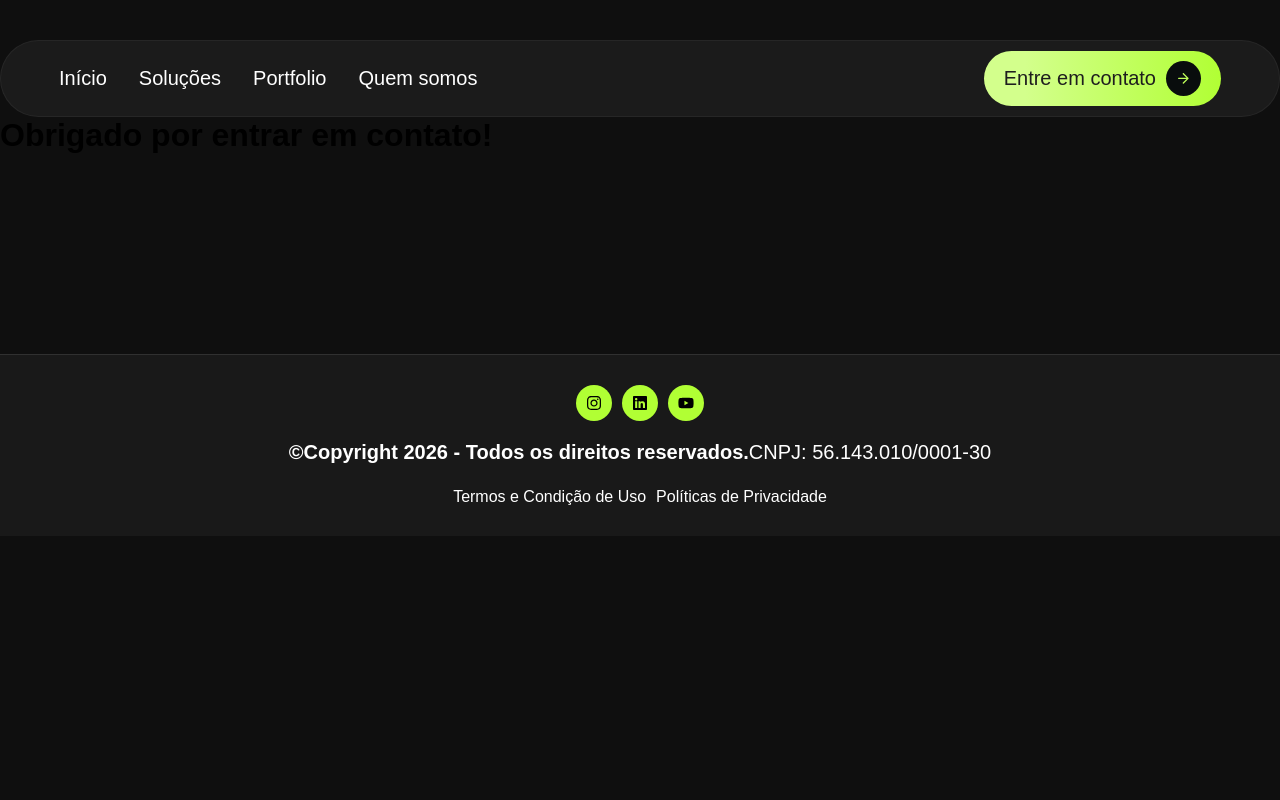
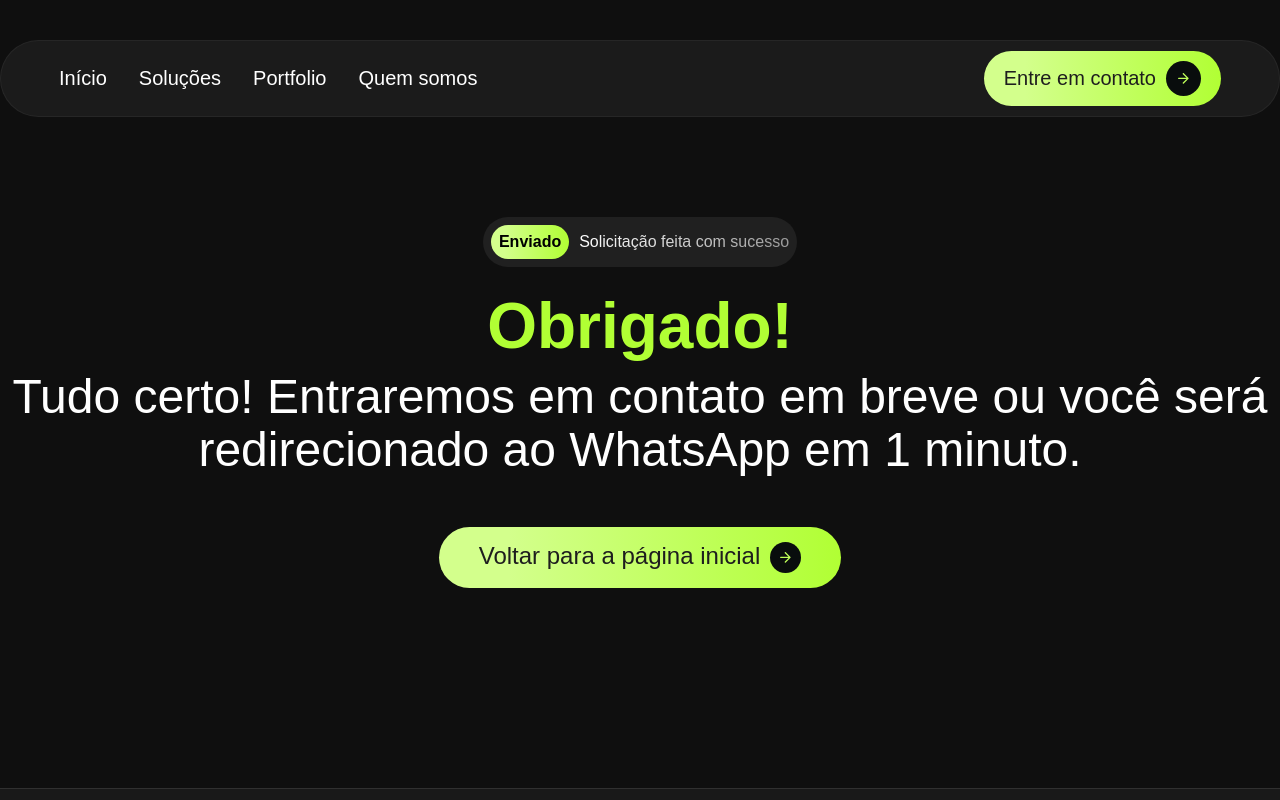
Before and after one commit to joaopaulocostasantos/my-portfolio-website, a Next.js app: page /obrigado in a window 1280 px wide. Shown: the top 800 px of the page. Built offline with nearby package versions, Linux system fonts and the light colour scheme; a web font is replaced by a local one.

Commit message:
Thank you page created

```diff
--- /dev/null
+++ b/src/app/obrigado/obrigado.module.scss
@@ -0,0 +1,36 @@
+.obrigado {
+  display: flex;
+  align-items: center;
+  justify-content: center;
+  margin: 100px auto;
+
+  .obrigado__container {
+    display: flex;
+    flex-direction: column;
+    align-items: center;
+    justify-content: center;
+
+    .obrigado__title {
+      display: flex;
+      flex-direction: column;
+      align-items: center;
+      margin: 24px 0px 50px 0px;
+      gap: 10px;
+
+      h3 {
+        font-size: 64px;
+        color: var(--color-primary);
+        text-align: center;
+        line-height: 110%;
+        font-weight: bolder;
+      }
+
+      p {
+        font-size: 48px;
+        color: var(--color-text);
+        text-align: center;
+        line-height: 110%;
+      }
+    }
+  }
+}
--- a/src/app/obrigado/page.tsx
+++ b/src/app/obrigado/page.tsx
@@ -1,7 +1,27 @@
+import { Container } from "@/components/container/Container";
+import styles from "./obrigado.module.scss";
+
+// components
+import { Cta } from "@/components/sections/Cta/Cta";
+import { Bagde } from "@/components/ui/Bagde/Bagde";
+
 export default function Obrigado() {
   return (
-    <div>
-      <h1>Obrigado por entrar em contato!</h1>
+    <div className={styles.obrigado}>
+      <Container>
+        <div className={styles.obrigado__container}>
+          <Bagde tag="Enviado" description="Solicitação feita com sucesso" />
+
+          <div className={styles.obrigado__title}>
+            <h3 className={styles.title}>Obrigado!</h3>
+            <p className={styles.description}>
+              Tudo certo! Entraremos em contato em breve ou você será
+              redirecionado ao WhatsApp em 1 minuto.
+            </p>
+          </div>
+          <Cta url="/" innerText="Voltar para a página inicial" />
+        </div>
+      </Container>
     </div>
   );
 }
--- a/src/components/sections/Cta/Cta.tsx
+++ b/src/components/sections/Cta/Cta.tsx
@@ -7,10 +7,15 @@ import imgIconArrow from "@/assets/icon_arrow.svg";
 import Image from "next/image";
 import Link from "next/link";
 
-export function Cta() {
+interface CtaProps {
+  innerText: string;
+  url: string;
+}
+
+export function Cta({ innerText, url }: CtaProps) {
   return (
-    <Link href={"#contact"} className={styles.cta}>
-      <span className={styles.cta__text}>Solicitar orçamento</span>
+    <Link href={url} className={styles.cta}>
+      <span className={styles.cta__text}>{innerText}</span>
       <div className={styles.cta__iconArrow}>
         <Image src={imgIconArrow} alt="Seta para direita" />
       </div>
--- a/src/components/sections/Hero/Hero.tsx
+++ b/src/components/sections/Hero/Hero.tsx
@@ -31,7 +31,7 @@ export function Hero() {
         </h1>
 
         <div className={styles.hero__ctas}>
-          <Cta />
+          <Cta url="#contact" innerText="Solicitar orçamento" />
           <Link href="#portfolio" className={styles.hero__cta__seePortfolio}>
             <span className={styles.hero__cta__seePortfolio__text}>
               Veja o Portfólio
--- a/src/components/sections/Portfolio/Portfolio.tsx
+++ b/src/components/sections/Portfolio/Portfolio.tsx
@@ -22,7 +22,7 @@ export function Portfolio() {
         </div>
 
         <div className={styles.cta}>
-          <Cta />
+          <Cta url="#contact" innerText="Solicitar orçamento" />
         </div>
       </Container>
     </section>
```
